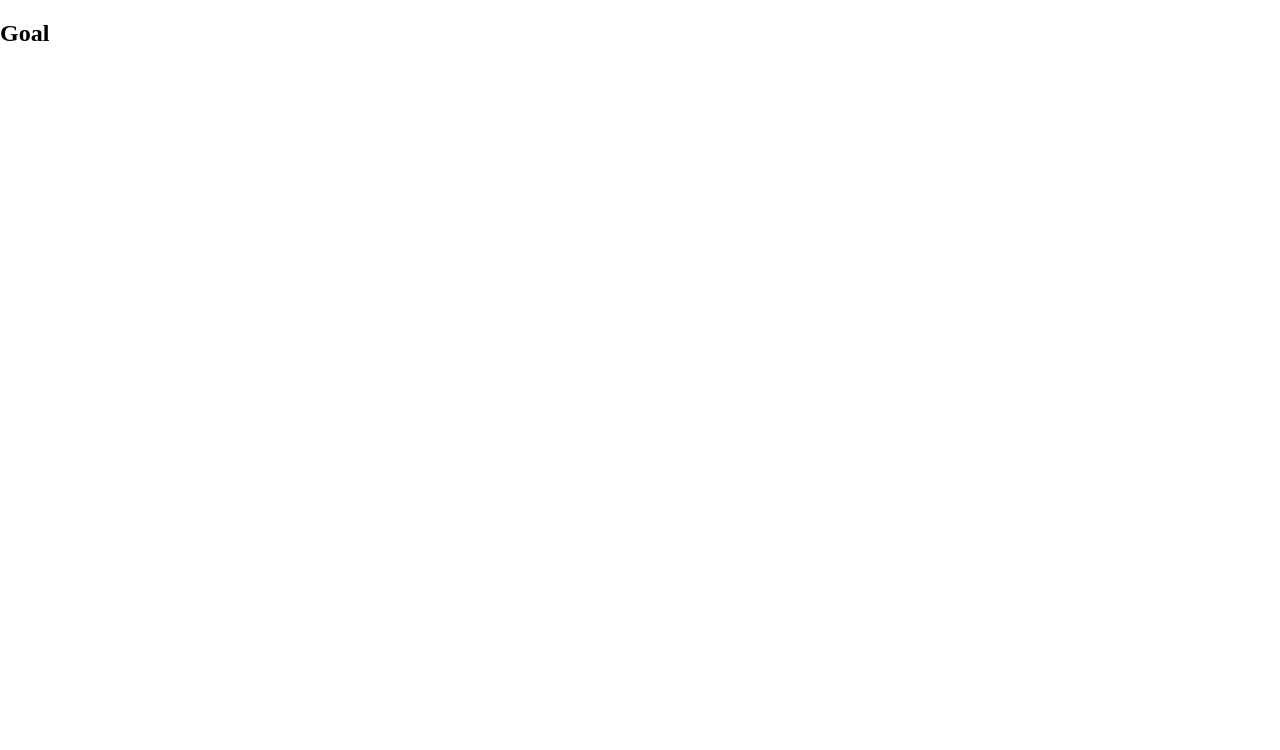
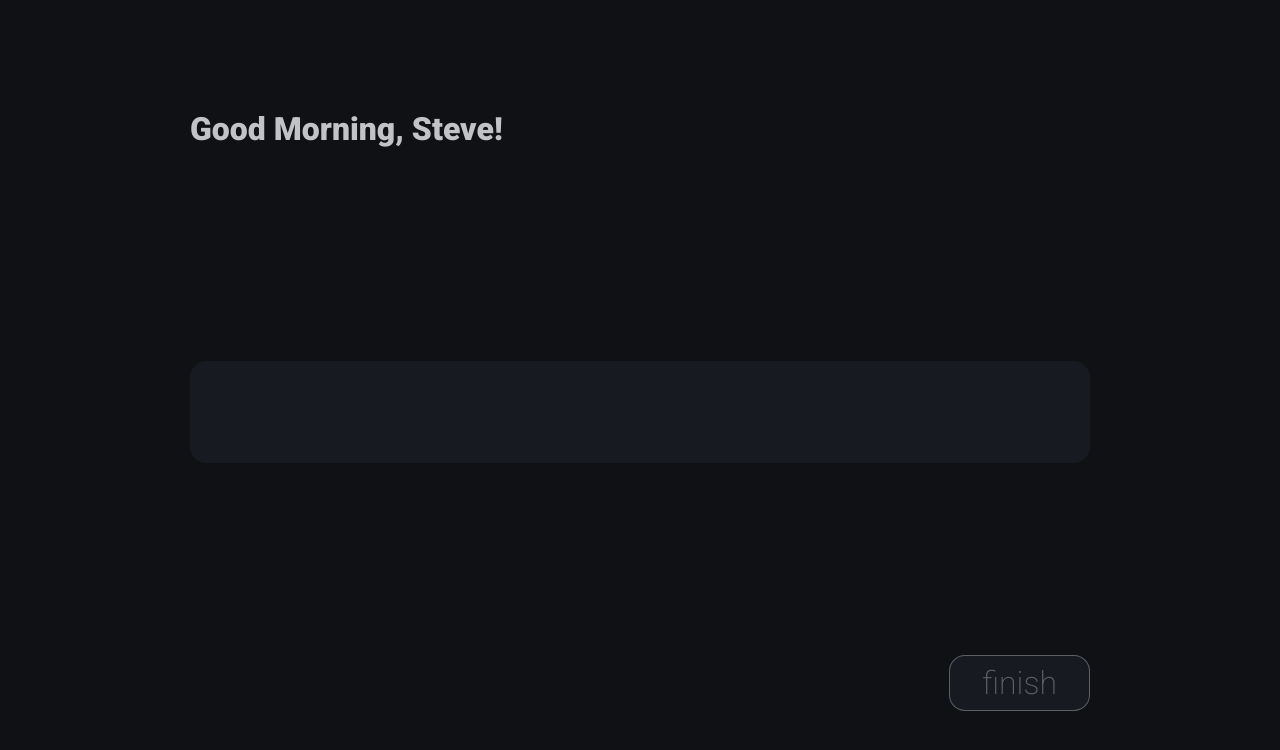
Before and after one commit to boothscript/dashRoo, a React (Create React App) app: page /mr/goal in a window 1280 px wide. Shown: the top 750 px of the page. Built offline with nearby package versions, Linux system fonts and the light colour scheme.

Commit message:
added basic goal page

```diff
--- /dev/null
+++ b/src/Components/mr/MrTextAreaPanel.js
@@ -0,0 +1,35 @@
+import React from "react";
+import styled from "styled-components";
+
+import { MrPanel } from "./elements";
+import theme from "../../Themes/colors";
+
+const MrTextArea = styled.textarea`
+  font-size: 1.5rem;
+  font-weight: 300;
+  line-height: 1.5;
+  height: 100%;
+  width: 100%;
+  background: inherit;
+  border: none;
+  color: ${props => props.theme.white90 && props.theme.white90};
+  resize: none;
+  outline: none;
+`;
+
+function MrTextAreaPanel({ inputId, confirmFn }) {
+  const handleChange = e => {
+    if (e.target.value) {
+      console.log(e.target.value);
+      confirmFn({ inputId });
+    }
+  };
+
+  return (
+    <MrPanel>
+      <MrTextArea onChange={e => handleChange(e)} />
+    </MrPanel>
+  );
+}
+
+export default MrTextAreaPanel;
--- a/src/Components/mr/MrTextEntryPanel.js
+++ b/src/Components/mr/MrTextInputPanel.js
@@ -4,11 +4,10 @@ import styled from "styled-components";
 import { MrPanel } from "./elements";
 import theme from "../../Themes/colors";
 
-const MrGratitudeInput = styled.textarea`
+const MrTextInput = styled.input`
   font-size: 1.5rem;
   font-weight: 300;
   line-height: 1.5;
-  height: 100%;
   width: 100%;
   background: inherit;
   border: none;
@@ -17,7 +16,7 @@ const MrGratitudeInput = styled.textarea`
   outline: none;
 `;
 
-function MrTextEntryPannel({ inputId, confirmFn }) {
+function MrTextInputPanel({ inputId, confirmFn }) {
   const handleChange = e => {
     if (e.target.value) {
       console.log(e.target.value);
@@ -26,10 +25,10 @@ function MrTextEntryPannel({ inputId, confirmFn }) {
   };
 
   return (
-    <MrPanel>
-      <MrGratitudeInput onChange={e => handleChange(e)} />
+    <MrPanel strech skinny>
+      <MrTextInput onChange={e => handleChange(e)} />
     </MrPanel>
   );
 }
 
-export default MrTextEntryPannel;
+export default MrTextInputPanel;
--- a/src/Components/mr/MrWrapper.js
+++ b/src/Components/mr/MrWrapper.js
@@ -3,7 +3,7 @@ import React from "react";
 import { MrGrid, MrMain, MrWelcome } from "./elements";
 import MrButton from "./MrButton";
 
-function MrWrapper({ children, fieldsCompleted, nextPage }) {
+function MrWrapper({ children, fieldsCompleted, nextPage, buttonText }) {
   console.log({ children });
 
   return (
@@ -13,7 +13,7 @@ function MrWrapper({ children, fieldsCompleted, nextPage }) {
         {children}
         <MrButton
           disabled={!fieldsCompleted}
-          text="next"
+          text={buttonText}
           url={nextPage}
         ></MrButton>
       </MrGrid>
--- a/src/Components/mr/elements/MrPanel.js
+++ b/src/Components/mr/elements/MrPanel.js
@@ -7,4 +7,5 @@ export default styled.div`
   display: flex;
   justify-content: space-around;
   padding: 2em;
+  align-self: ${props => props.skinny && "center"};
 `;
--- a/src/Components/mr/index.js
+++ b/src/Components/mr/index.js
@@ -1,13 +1,15 @@
 import MrButton from "./MrButton";
 import MrProgressIndicator from "./MrProgressIndicator";
 import MrRatePanel from "./MrRatePanel";
-import MrTextEntryPanel from "./MrTextEntryPanel";
+import MrTextAreaPanel from "./MrTextAreaPanel";
+import MrTextInputPanel from "./MrTextInputPanel";
 import MrWrapper from "./MrWrapper";
 
 export {
   MrButton,
   MrProgressIndicator,
   MrRatePanel,
-  MrTextEntryPanel,
+  MrTextAreaPanel,
+  MrTextInputPanel,
   MrWrapper
 };
--- a/src/Pages/mr/MrGoal.js
+++ b/src/Pages/mr/MrGoal.js
@@ -1,7 +1,19 @@
 import React from "react";
 
+import { MrWrapper, MrTextInputPanel } from "../../Components/mr";
+import useConfirmInputs from "../../Hooks/useConfirmInputs";
+
 function MrGoal() {
-  return <h2>Goal</h2>;
+  const { inputStates, confirmInput, checkInputs } = useConfirmInputs(1);
+  return (
+    <MrWrapper
+      fieldsCompleted={checkInputs(inputStates)}
+      nextPage="/dash"
+      buttonText={"finish"}
+    >
+      <MrTextInputPanel inputId={0} confirmFn={confirmInput} />
+    </MrWrapper>
+  );
 }
 
 export default MrGoal;
--- a/src/Pages/mr/MrGratitude.js
+++ b/src/Pages/mr/MrGratitude.js
@@ -1,15 +1,19 @@
 import React from "react";
 
-import { MrWrapper, MrTextEntryPanel } from "../../Components/mr";
+import { MrWrapper, MrTextAreaPanel } from "../../Components/mr";
 import useConfirmInputs from "../../Hooks/useConfirmInputs";
 
 function MrGratitude() {
   const { inputStates, confirmInput, checkInputs } = useConfirmInputs(3);
   return (
-    <MrWrapper fieldsCompleted={checkInputs(inputStates)} nextPage="/mr/goal">
-      <MrTextEntryPanel inputId={0} confirmFn={confirmInput} />
-      <MrTextEntryPanel inputId={1} confirmFn={confirmInput} />
-      <MrTextEntryPanel inputId={2} confirmFn={confirmInput} />
+    <MrWrapper
+      fieldsCompleted={checkInputs(inputStates)}
+      nextPage="/mr/goal"
+      buttonText={"next"}
+    >
+      <MrTextAreaPanel inputId={0} confirmFn={confirmInput} />
+      <MrTextAreaPanel inputId={1} confirmFn={confirmInput} />
+      <MrTextAreaPanel inputId={2} confirmFn={confirmInput} />
     </MrWrapper>
   );
 }
--- a/src/Pages/mr/MrRate.js
+++ b/src/Pages/mr/MrRate.js
@@ -10,6 +10,7 @@ function MrRate() {
     <MrWrapper
       fieldsCompleted={checkInputs(inputStates)}
       nextPage={"/mr/gratitude"}
+      buttonText={"next"}
     >
       <MrRatePanel
         inputId={0}
```
